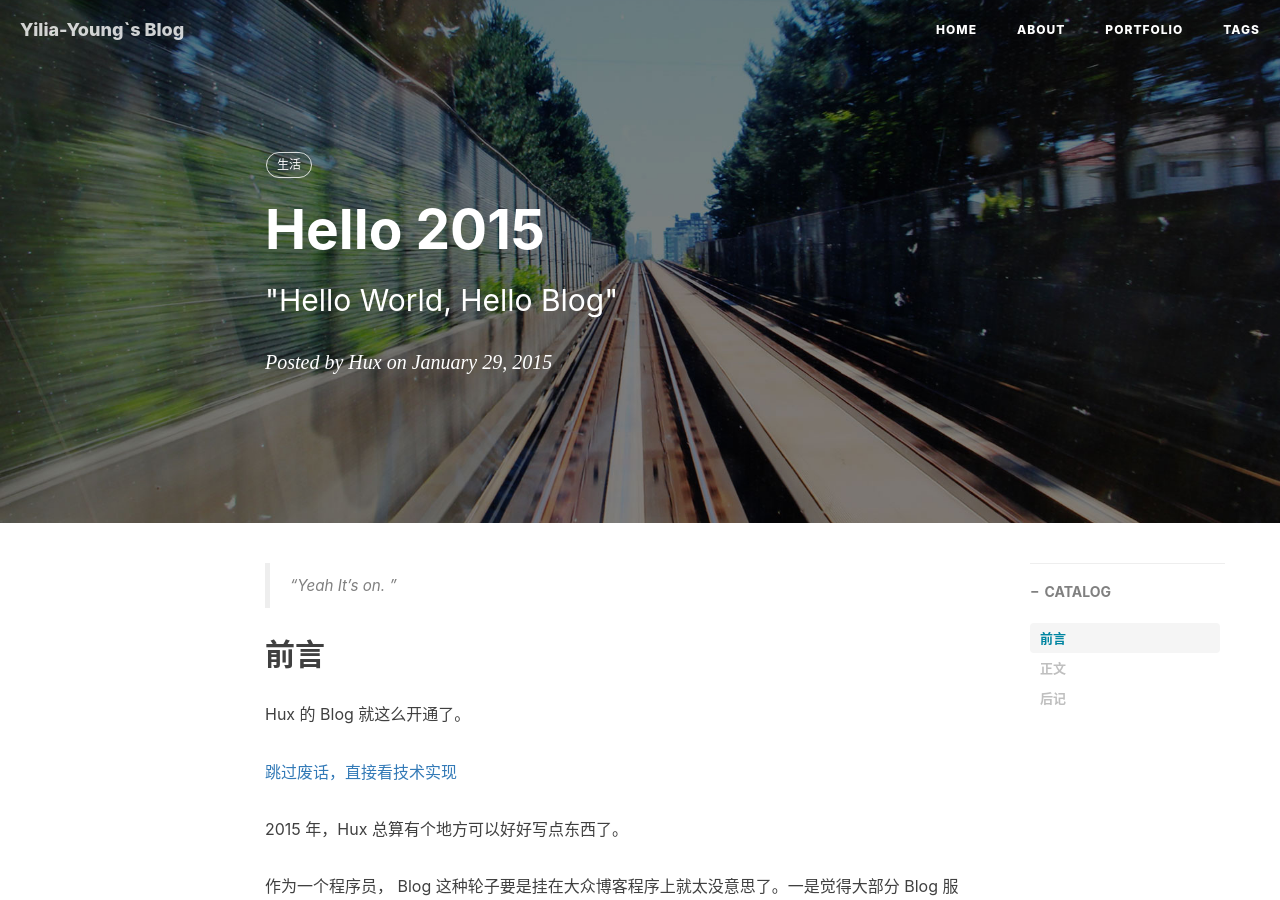
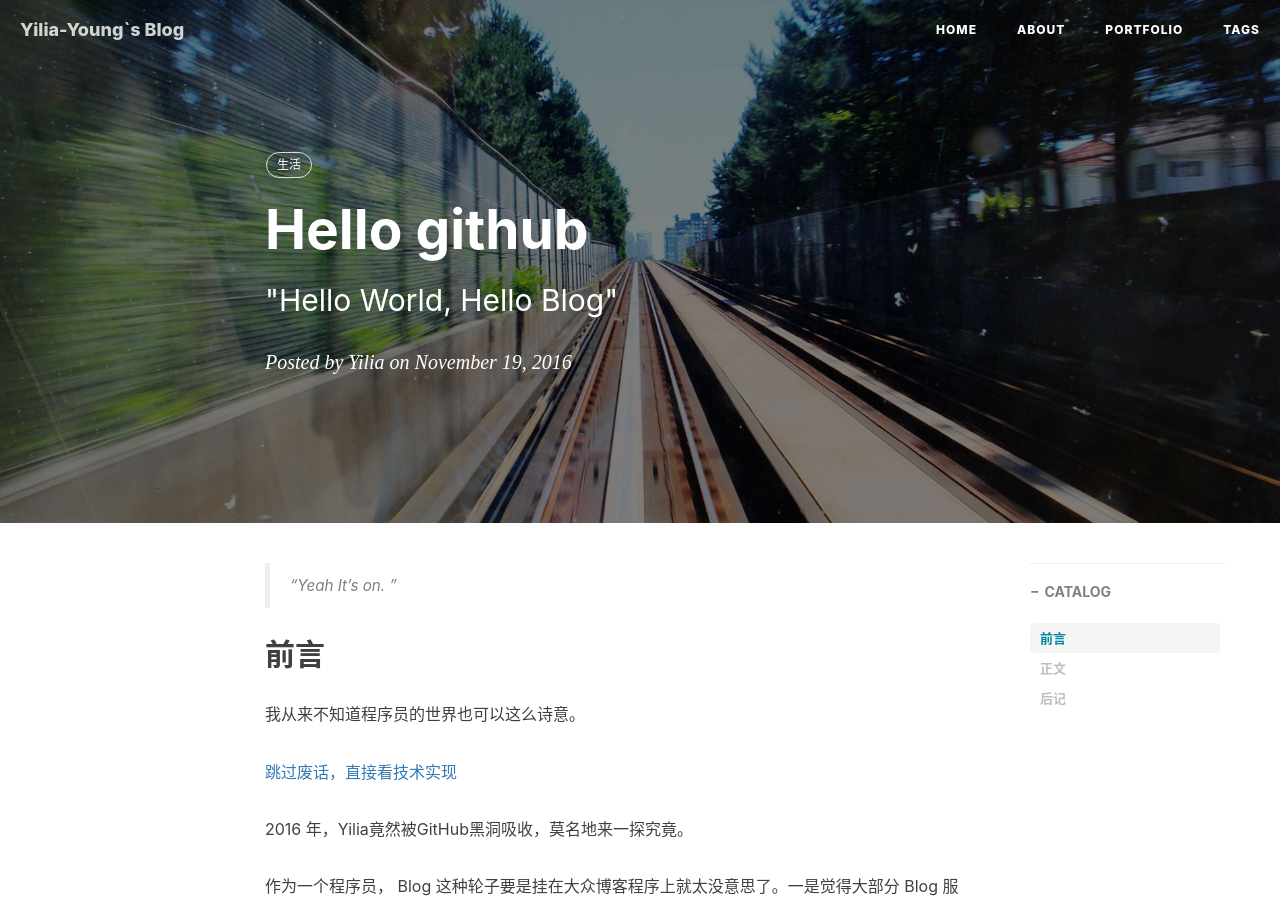
Before and after one commit to Yilia-Young/Yilia-Young.github.io, a Jekyll site: the page built from _posts/2014-01-29-hello-2015.markdown, in a window 1280 px wide and 900 px high. Built offline with Jekyll 4.4.1, drawn with Linux system fonts in a browser that asks for light colours; nearby versions of some CDN libraries; comment, search, counter and statistics services are not loaded; some of the changed text lies outside the part shown.

Commit message:
Update 2014-01-29-hello-2015.markdown

```diff
--- a/_posts/2014-01-29-hello-2015.markdown
+++ b/_posts/2014-01-29-hello-2015.markdown
@@ -1,9 +1,9 @@
 ---
 layout:     post
-title:      "Hello 2015"
+title:      "Hello github"
 subtitle:   " \"Hello World, Hello Blog\""
-date:       2015-01-29 12:00:00
-author:     "Hux"
+date:       2016-11-19 20:00:00
+author:     "Yilia"
 header-img: "img/post-bg-2015.jpg"
 catalog: true
 tags:
@@ -15,13 +15,13 @@ tags:
 
 ## 前言
 
-Hux 的 Blog 就这么开通了。
+我从来不知道程序员的世界也可以这么诗意。
 
 [跳过废话，直接看技术实现 ](#build)
 
 
 
-2015 年，Hux 总算有个地方可以好好写点东西了。
+2016 年，Yilia竟然被GitHub黑洞吸收，莫名地来一探究竟。
 
 
 作为一个程序员， Blog 这种轮子要是挂在大众博客程序上就太没意思了。一是觉得大部分 Blog 服务都太丑，二是觉得不能随便定制不好玩。之前因为太懒没有折腾，结果就一直连个写 Blog 的地儿都没有。
```
